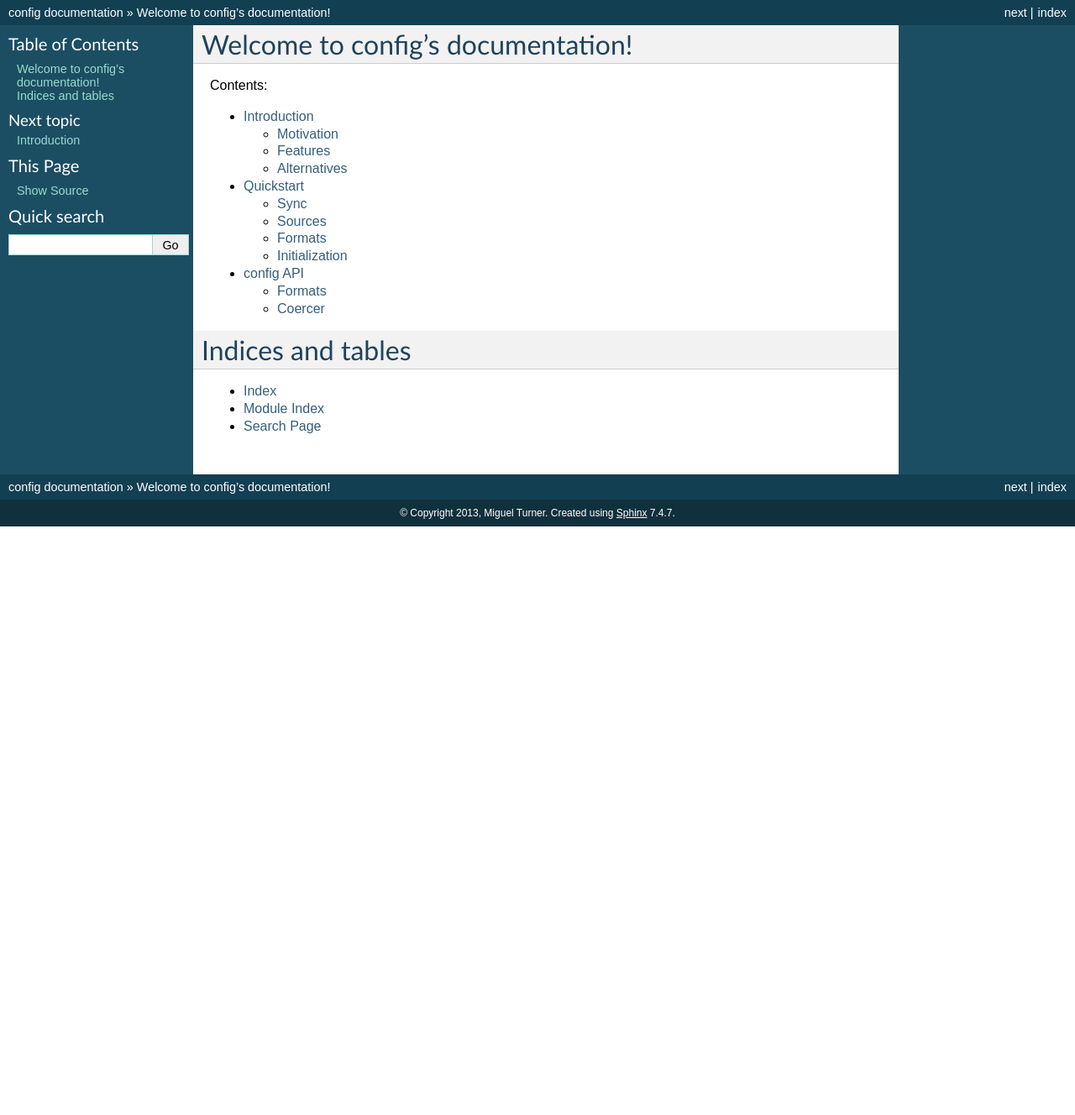
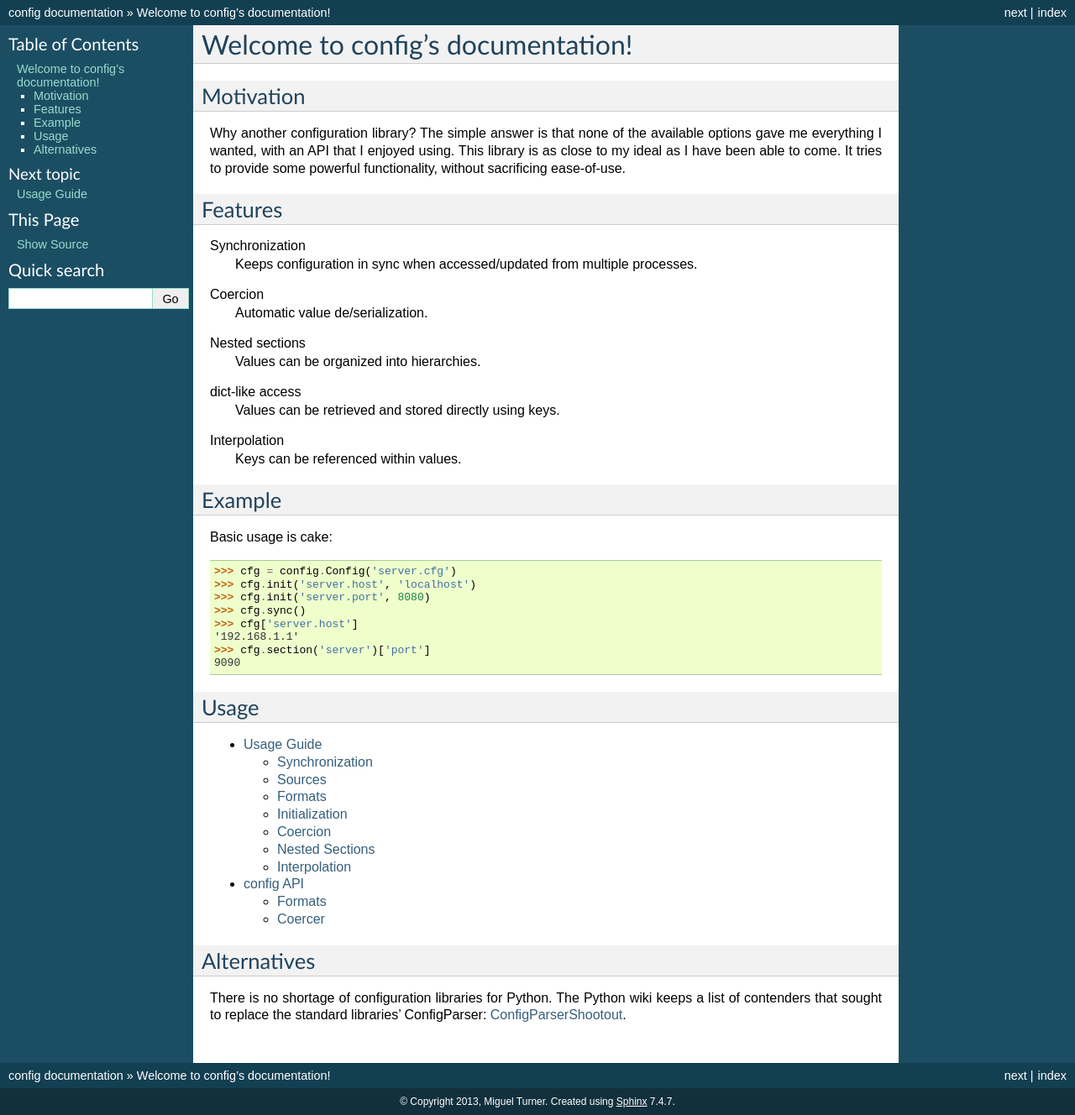
Before and after one commit to dhagrow/profig, a Sphinx documentation site: the page built from docs/index.txt, in a window 1280 px wide. Shown: the whole page at 84% size. Built offline with Sphinx 7.4.7, drawn with Linux system fonts in a browser that asks for light colours; the version number could not be read and is left out; before the commit the page ends 900 px from its top, so only the background shows below that.

Commit message:
updated docs
--HG--
rename : docs/quickstart.txt => docs/usage.txt

```diff
--- a/docs/index.txt
+++ b/docs/index.txt
@@ -1,23 +1,63 @@
 .. config documentation master file, created by
    sphinx-quickstart on Sat Jun  8 01:16:06 2013.
-   You can adapt this file completely to your liking, but it should at least
-   contain the root `toctree` directive.
 
 Welcome to config's documentation!
 ==================================
 
-Contents:
+Motivation
+----------
+
+Why another configuration library? The simple answer is that none of the
+available options gave me everything I wanted, with an API that I enjoyed using.
+This library is as close to my ideal as I have been able to come. It tries
+to provide some powerful functionality, without sacrificing ease-of-use.
+
+Features
+--------
+
+Synchronization
+    Keeps configuration in sync when accessed/updated from
+    multiple processes.
+
+Coercion
+    Automatic value de/serialization.
+
+Nested sections
+    Values can be organized into hierarchies.
+
+dict-like access
+    Values can be retrieved and stored directly using keys.
+
+Interpolation
+    Keys can be referenced within values.
+
+Example
+-------
+
+Basic usage is cake::
+
+    >>> cfg = config.Config('server.cfg')
+    >>> cfg.init('server.host', 'localhost')
+    >>> cfg.init('server.port', 8080)
+    >>> cfg.sync()
+    >>> cfg['server.host']
+    '192.168.1.1'
+    >>> cfg.section('server')['port']
+    9090
+
+Usage
+-----
 
 .. toctree::
     :maxdepth: 2
 
-    introduction
-    quickstart
+    usage
     api
 
-Indices and tables
-==================
+Alternatives
+------------
 
-* :ref:`genindex`
-* :ref:`modindex`
-* :ref:`search`
+There is no shortage of configuration libraries for Python. The Python wiki
+keeps a list of contenders that sought to replace the standard libraries'
+ConfigParser:
+`ConfigParserShootout <https://wiki.python.org/moin/ConfigParserShootout>`_.
--- a/docs/introduction.txt
+++ /dev/null
@@ -1,29 +0,0 @@
-Introduction
-============
-
-Motivation
-----------
-
-Why another configuration library? The simple answer is that none of the
-available options gave me everything I wanted, with an API that I liked.
-This library is as close to ideal as I have been able to come within the
-limits of Python.
-
-The result is not so different from the standard library's ConfigParser,
-but allows me to avoid patching ConfigParser with the changes I find myself
-making everytime I use it.
-
-Features
---------
-
-* Coercion - Automatic type parsing and serialization.
-* Nested sections
-* dict-like access
-* Interpolation - Keys can be referenced within values.
-
-Alternatives
-------------
-
-There is no shortage of configuration libraries for Python. The Python wiki
-keeps a list of various contenders that aimed to replace the standard
-libraries' ConfigParser: https://wiki.python.org/moin/ConfigParserShootout.
```
Also changed, not shown: docs/usage.txt (renamed from docs/quickstart.txt, +42 -10 lines), 1 other file.
